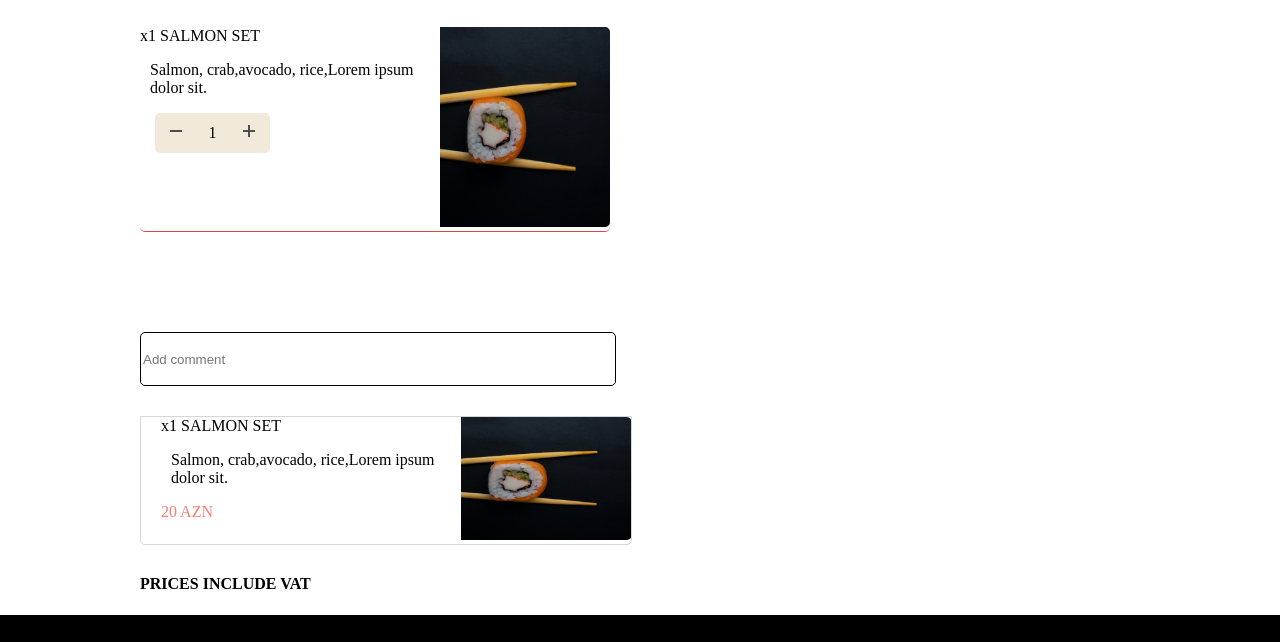
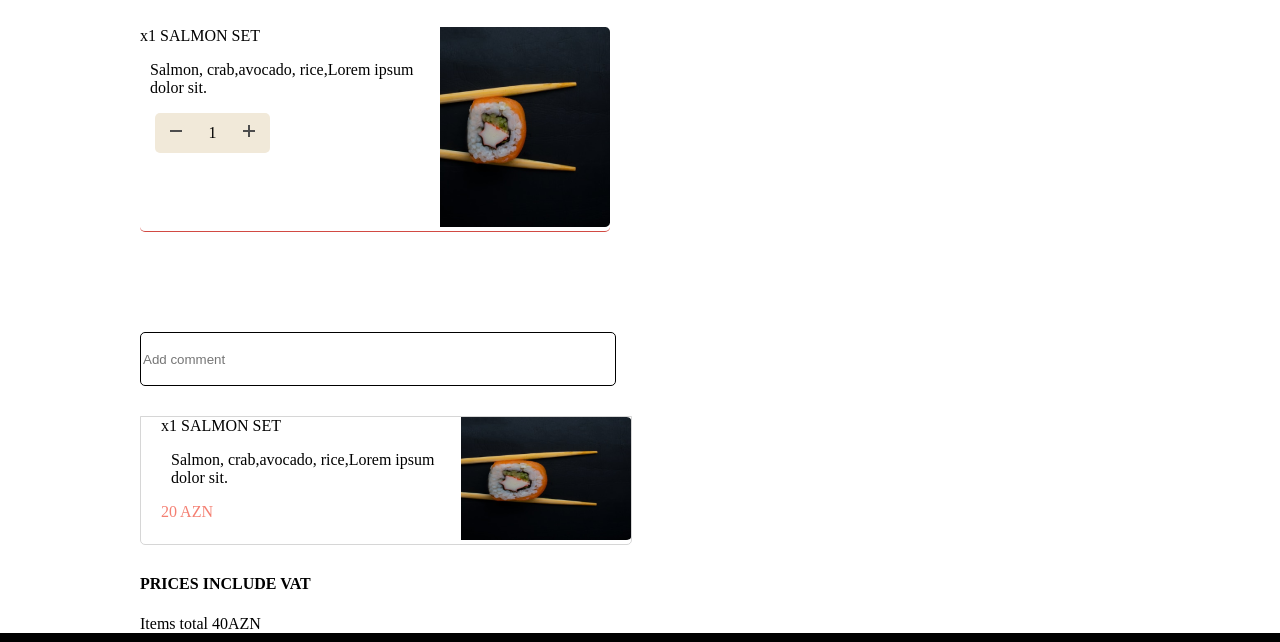
Before and after one commit to gultaj418/alfa-sushi, a plain HTML site: page order.html in a window 1280 px wide. Shown: the part 466-1108 px from the top of the page. Drawn offline with Linux system fonts and the light colour scheme.

```diff
--- a/order.html
+++ b/order.html
@@ -113,8 +113,10 @@
 
         <div class="order-total-column">
           <h4>PRICES INCLUDE VAT</h4>
-
-          </ul>
+          <div class="item-total">
+            <span>Items total</span>
+            <span>40AZN</span>
+          </div>
         </div>
       </div>
     </section>
--- a/style.css
+++ b/style.css
@@ -1,4 +1,4 @@
-.menu-list {
+/* .menu-list {
   background-size: 500px 500px;
   background-image: url("../assets/images/home-background.jpg");
-}
+} */
```
Also changed, not shown: 1 other file.
